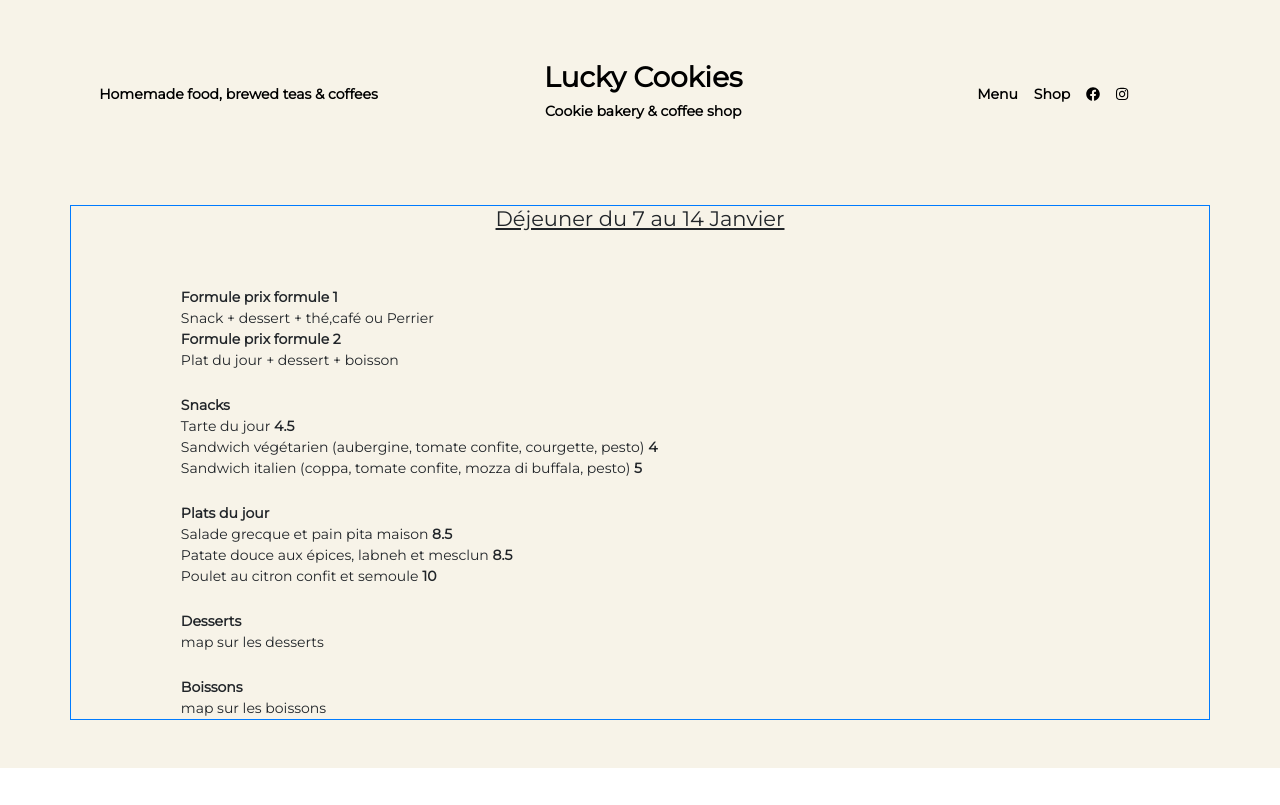
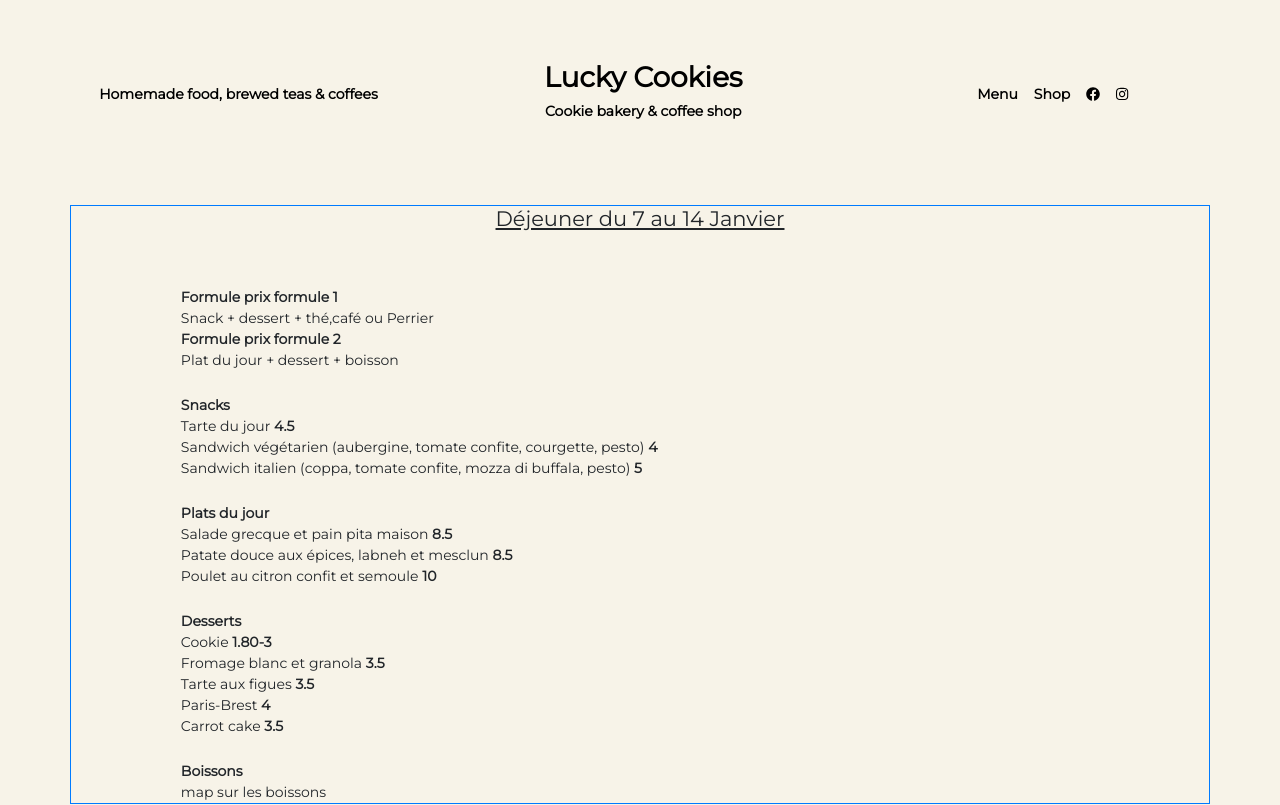
Before and after one commit to nicholas570/lucky-cookies, a React (Create React App) app: page /menu in a window 1280 px wide. Shown: the top 805 px of the page. Built offline with nearby package versions, Linux system fonts and the light colour scheme; the HTML template or start-up script is replaced by a standard one.

Commit message:
displaying deserts

```diff
--- a/public/data.json
+++ b/public/data.json
@@ -124,6 +124,13 @@
         "price": 8.5
       },
       { "id": 2, "name": "Poulet au citron confit et semoule", "price": 10 }
+    ],
+    "desserts": [
+      { "id": 1, "name": "Cookie", "price": "1.80-3" },
+      { "id": 2, "name": "Fromage blanc et granola", "price": 3.5 },
+      { "id": 3, "name": "Tarte aux figues", "price": 3.5 },
+      { "id": 4, "name": "Paris-Brest", "price": 4 },
+      { "id": 5, "name": "Carrot cake", "price": 3.5 }
     ]
   },
   "goods": [
--- a/src/App.jsx
+++ b/src/App.jsx
@@ -21,6 +21,7 @@
   const [menu, setMenu] = useState([]);
   const [snacks, setSnacks] = useState([]);
   const [mainCourses, setMainCourses] = useState([]);
+  const [desserts, setDesserts] = useState([]);
 
   const fetchData = async () => {
     await axios
@@ -40,6 +41,7 @@
         setMenu(res.data.menu);
         setSnacks(res.data.menu.snacks);
         setMainCourses(res.data.menu.mainCourses);
+        setDesserts(res.data.menu.desserts);
       })
       .catch((err) => alert(err.message));
   };
@@ -65,6 +67,7 @@
         menu={menu}
         snacks={snacks}
         mainCourses={mainCourses}
+        desserts={desserts}
       />
     </div>
   );
--- a/src/Routerz.jsx
+++ b/src/Routerz.jsx
@@ -22,6 +22,7 @@
     menu,
     snacks,
     mainCourses,
+    desserts,
   } = props;
 
   return (
@@ -49,6 +50,7 @@
             menu={menu}
             snacks={snacks}
             mainCourses={mainCourses}
+            desserts={desserts}
           />
         </Route>
         <Route path="/shop">
@@ -74,6 +76,7 @@
   menu: PropTypes.shape.isRequired,
   snacks: PropTypes.shape.isRequired,
   mainCourses: PropTypes.shape.isRequired,
+  desserts: PropTypes.shape.isRequired,
 };
 
 export default Routerz;
--- a/src/components/menu/Contents.jsx
+++ b/src/components/menu/Contents.jsx
@@ -4,7 +4,7 @@
 import { Container, Row, Col } from 'react-bootstrap';
 
 function Contents(props) {
-  const { menu, snacks, mainCourses } = props;
+  const { menu, snacks, mainCourses, desserts } = props;
   return (
     <Container className="text-left border border-primary ">
       <Row className="mb-5">
@@ -53,7 +53,15 @@
       <Row className="mt-4">
         <Col className="col-md-6 offset-md-1">
           <p className="font-weight-bold">Desserts</p>
-          <p>map sur les desserts</p>
+          {desserts.map((dessert) => {
+            return (
+              <p key={dessert.id}>
+                {dessert.name}
+                {'  '}
+                <strong>{dessert.price}</strong>
+              </p>
+            );
+          })}
         </Col>
       </Row>
       <Row className="mt-4">
@@ -70,6 +78,7 @@
   menu: PropTypes.shape.isRequired,
   snacks: PropTypes.shape.isRequired,
   mainCourses: PropTypes.shape.isRequired,
+  desserts: PropTypes.shape.isRequired,
 };
 
 export default Contents;
--- a/src/containers/menu/Lunch.jsx
+++ b/src/containers/menu/Lunch.jsx
@@ -6,13 +6,18 @@
 import Contents from '../../components/menu/Contents';
 
 function Lunch(props) {
-  const { menu, snacks, mainCourses } = props;
+  const { menu, snacks, mainCourses, desserts } = props;
 
   return (
     <Container fluid className="p-5">
       <Row>
         <Col>
-          <Contents menu={menu} snacks={snacks} mainCourses={mainCourses} />
+          <Contents
+            menu={menu}
+            snacks={snacks}
+            mainCourses={mainCourses}
+            desserts={desserts}
+          />
         </Col>
       </Row>
     </Container>
@@ -23,6 +28,7 @@
   menu: PropTypes.shape.isRequired,
   snacks: PropTypes.shape.isRequired,
   mainCourses: PropTypes.shape.isRequired,
+  desserts: PropTypes.shape.isRequired,
 };
 
 export default Lunch;
--- a/src/views/Menu.jsx
+++ b/src/views/Menu.jsx
@@ -6,11 +6,16 @@
 import Lunch from '../containers/menu/Lunch';
 
 function Menu(props) {
-  const { main, address, menu, snacks, mainCourses } = props;
+  const { main, address, menu, snacks, mainCourses, desserts } = props;
   return (
     <div>
       <Navbar main={main} />
-      <Lunch menu={menu} snacks={snacks} mainCourses={mainCourses} />
+      <Lunch
+        menu={menu}
+        snacks={snacks}
+        mainCourses={mainCourses}
+        desserts={desserts}
+      />
       <Footer main={main} address={address} />
     </div>
   );
@@ -22,6 +27,7 @@
   menu: PropTypes.shape.isRequired,
   snacks: PropTypes.shape.isRequired,
   mainCourses: PropTypes.shape.isRequired,
+  desserts: PropTypes.shape.isRequired,
 };
 
 export default Menu;
```
